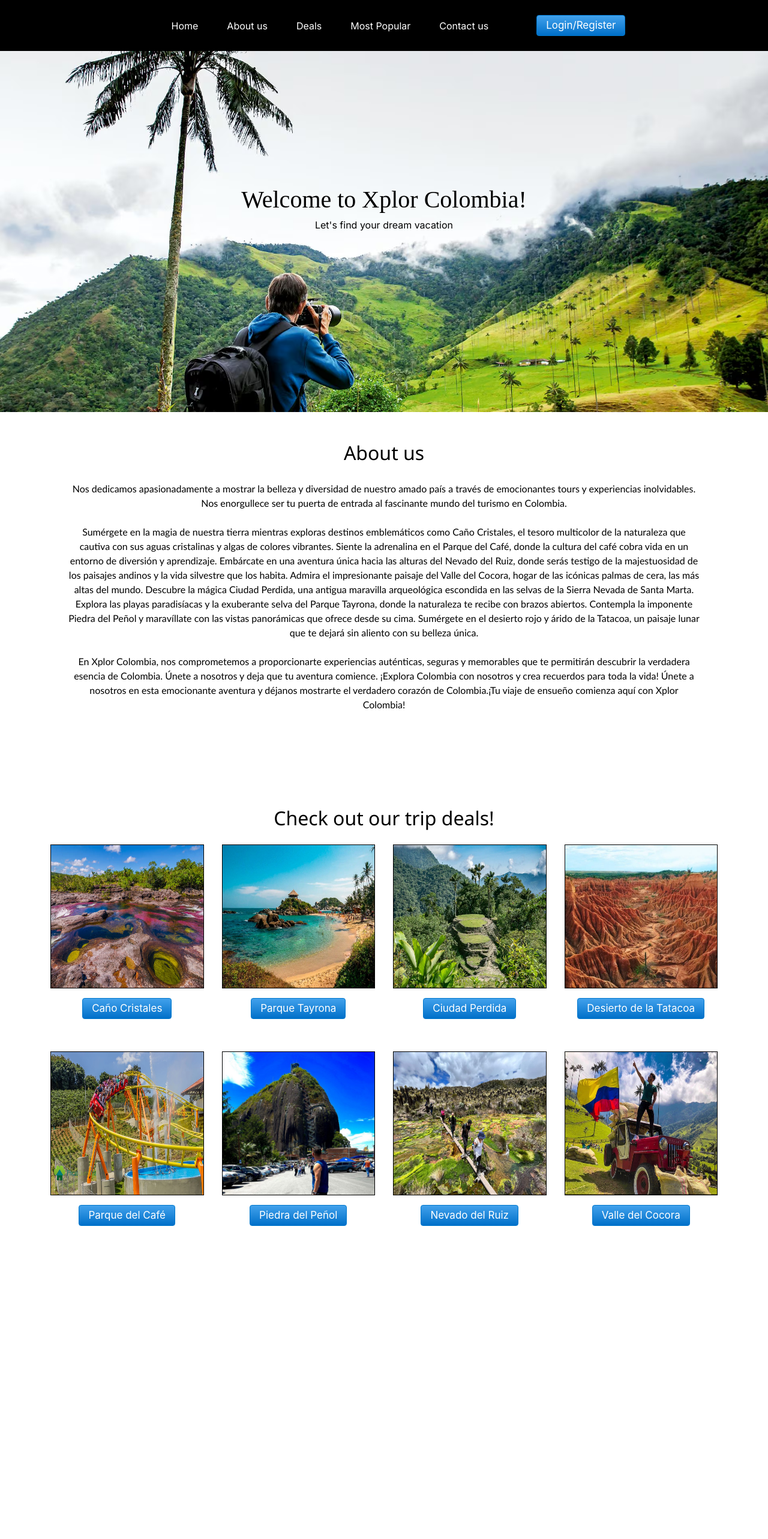
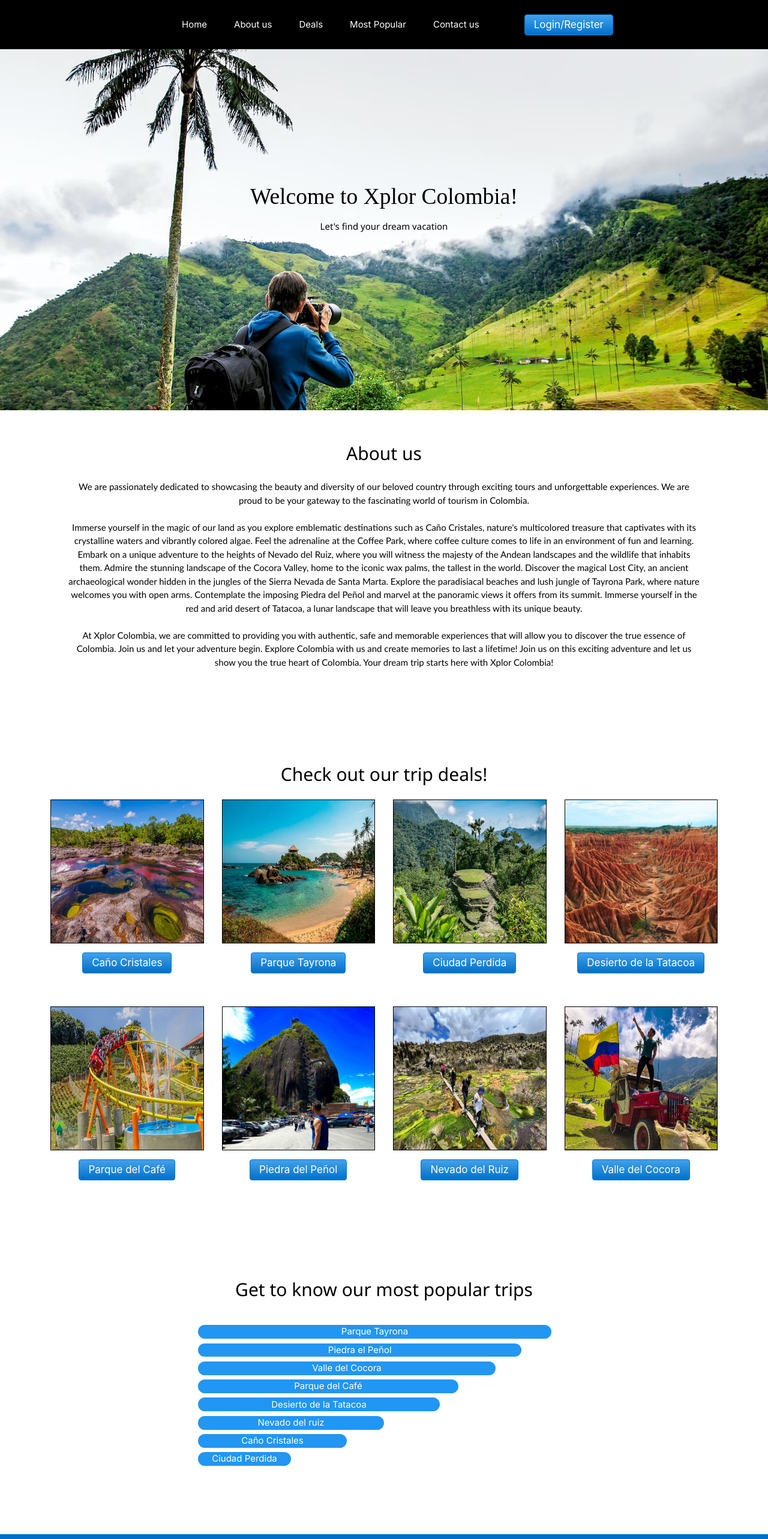
Before and after one commit to danielaolartebo/CI-XplorColombia, a Next.js app: page / in a window 1280 px wide. Shown: the top 2566 px of the page at 60% size. Before the commit the page ends 2088 px from the top, so only its background shows below. Built offline with nearby package versions, Linux system fonts and the light colour scheme.

Commit message:
most popular done

```diff
--- a/app/globals.css
+++ b/app/globals.css
@@ -40,7 +40,7 @@ body {
 }
 
 .description{
-  font: 1rem;
+  font-size: 1rem;
   text-align: center;
   margin-left: auto;
   margin-right: auto;
@@ -65,6 +65,10 @@ body {
 }
 
 a{
+  color: white;
+}
+
+.white-link {
   color: white;
 }
 
@@ -252,3 +256,40 @@ h2{
     width: 90%; /* Adjust width for smaller screens */
   }
 }
+
+/* --------------- MOST POPULAR  --------------- */
+
+.mostpop-container {
+  margin-top: 5%;
+  padding: 50px 20px;
+  height: auto;
+  width: 100%;
+}
+
+.progressbar-container {
+  margin: auto;
+  margin-top: 2.5em;
+  width: 50%;
+  height: auto;
+}
+
+.w3-white{
+  height: 100%;
+}
+
+.w3-container{
+  margin-top: 0.5em;
+  height: 5%;
+  padding: 1em;
+  text-align: center;
+}
+
+/* --------------- CONTACT US --------------- */
+
+.contactus-container {
+  margin-top: 5%;
+  padding: 50px 20px;
+  height: auto;
+  width: 100%;
+  background-color: #0070C9;
+}
--- a/app/page.tsx
+++ b/app/page.tsx
@@ -1,18 +1,20 @@
 import Image from "next/image";
+import React from 'react';
 
 export default function Home() {
   return (
     <main className="title_container">
-
+        <meta name="viewport" content="width=device-width, initial-scale=1" />
+        <link rel="stylesheet" href="https://www.w3schools.com/w3css/4/w3.css" />
           {/* HEADER BEGINS */}
           <header className="main-header">
             <div className="container">
               <div className="nav-header">
-                <li><a href="#home">Home</a></li>
-                <li><a href="#aboutus">About us</a></li>
-                <li><a href="#deals">Deals</a></li>
-                <li><a href="#mostpopular">Most Popular</a></li>
-                <li><a href="#contactus">Contact us</a></li>
+                <li><a href="#home" className="white-link">Home</a></li>
+                <li><a href="#aboutus" className="white-link">About us</a></li>
+                <li><a href="#deals" className="white-link">Deals</a></li>
+                <li><a href="#mostpopular" className="white-link">Most Popular</a></li>
+                <li><a href="#contactus" className="white-link">Contact us</a></li>
                 <button className="btn_btn_login"> Login/Register </button>
               </div>
             </div>
@@ -35,11 +37,9 @@ export default function Home() {
             </div>
             <div className="text-container">
                 <div className="text-aboutus">
-                    Nos dedicamos apasionadamente a mostrar la belleza y diversidad de nuestro amado país a través de emocionantes tours y experiencias inolvidables. Nos enorgullece ser tu puerta de entrada al fascinante mundo del turismo en Colombia.<br/><br/>
-                    Sumérgete en la magia de nuestra tierra mientras exploras destinos emblemáticos como Caño Cristales, el tesoro multicolor de la naturaleza que cautiva con sus aguas cristalinas y algas de colores vibrantes. Siente la adrenalina en el Parque del Café, donde la cultura del café cobra vida en un entorno de diversión y aprendizaje. Embárcate en una aventura única hacia las alturas del Nevado del Ruiz, donde serás testigo de la majestuosidad de los paisajes andinos y la vida silvestre que los habita. Admira el impresionante paisaje del Valle del Cocora, hogar de las icónicas palmas de cera, las más altas del mundo. Descubre la mágica Ciudad Perdida, una antigua maravilla arqueológica escondida en las selvas de la Sierra Nevada de Santa Marta. Explora las playas paradisíacas y la exuberante selva del Parque Tayrona, donde la naturaleza te recibe con brazos abiertos. Contempla la imponente Piedra del Peñol y maravíllate con las vistas panorámicas que ofrece desde su cima. Sumérgete en el desierto rojo y árido de la Tatacoa, un paisaje lunar que te dejará sin aliento con su belleza única.<br/><br/>
-
-                    En Xplor Colombia, nos comprometemos a proporcionarte experiencias auténticas, seguras y memorables que te permitirán descubrir la verdadera esencia de Colombia. Únete a nosotros y deja que tu aventura comience. ¡Explora Colombia con nosotros y crea recuerdos para toda la vida!
-                    Únete a nosotros en esta emocionante aventura y déjanos mostrarte el verdadero corazón de Colombia.¡Tu viaje de ensueño comienza aquí con Xplor Colombia!
+                    We are passionately dedicated to showcasing the beauty and diversity of our beloved country through exciting tours and unforgettable experiences. We are proud to be your gateway to the fascinating world of tourism in Colombia.<br/><br/>
+                    Immerse yourself in the magic of our land as you explore emblematic destinations such as Caño Cristales, nature's multicolored treasure that captivates with its crystalline waters and vibrantly colored algae. Feel the adrenaline at the Coffee Park, where coffee culture comes to life in an environment of fun and learning. Embark on a unique adventure to the heights of Nevado del Ruiz, where you will witness the majesty of the Andean landscapes and the wildlife that inhabits them. Admire the stunning landscape of the Cocora Valley, home to the iconic wax palms, the tallest in the world. Discover the magical Lost City, an ancient archaeological wonder hidden in the jungles of the Sierra Nevada de Santa Marta. Explore the paradisiacal beaches and lush jungle of Tayrona Park, where nature welcomes you with open arms. Contemplate the imposing Piedra del Peñol and marvel at the panoramic views it offers from its summit. Immerse yourself in the red and arid desert of Tatacoa, a lunar landscape that will leave you breathless with its unique beauty.<br/><br/>
+                    At Xplor Colombia, we are committed to providing you with authentic, safe and memorable experiences that will allow you to discover the true essence of Colombia. Join us and let your adventure begin. Explore Colombia with us and create memories to last a lifetime! Join us on this exciting adventure and let us show you the true heart of Colombia. Your dream trip starts here with Xplor Colombia!
                 </div>
             </div>
           </div>
@@ -119,6 +119,43 @@ export default function Home() {
             </div>
             {/* DEALS PAGE ENDS */}
 
+            {/* MOST POPULAR PAGE STARTS */}
+              <div className="mostpop-container">
+                <div className="deals-subtitle" id="mostpopular">
+                  Get to know our most popular trips
+                </div>
+                <div className="progressbar-container">
+                    <div className="w3-white">
+                        {/* 1 PROGRESS BAR */}
+                        <div className="w3-container w3-blue w3-round-xlarge" style={{ width: '95%'} as React.CSSProperties}> Parque Tayrona </div>
+                        {/* 2 PROGRESS BAR */}
+                        <div className="w3-container w3-blue w3-round-xlarge" style={{ width: '87%'} as React.CSSProperties}> Piedra el Peñol</div>
+                        {/* 3 PROGRESS BAR */}
+                        <div className="w3-container w3-blue w3-round-xlarge" style={{ width: '80%'} as React.CSSProperties}> Valle del Cocora </div>
+                        {/* 4 PROGRESS BAR */}
+                        <div className="w3-container w3-blue w3-round-xlarge" style={{ width: '70%'} as React.CSSProperties}> Parque del Café </div>
+                        {/* 5 PROGRESS BAR */}
+                        <div className="w3-container w3-blue w3-round-xlarge" style={{ width: '65%'} as React.CSSProperties}> Desierto de la Tatacoa </div>
+                        {/* 6 PROGRESS BAR */}
+                        <div className="w3-container w3-blue w3-round-xlarge" style={{ width: '50%'} as React.CSSProperties}> Nevado del ruiz </div>
+                        {/* 7 PROGRESS BAR */}
+                        <div className="w3-container w3-blue w3-round-xlarge" style={{ width: '40%'} as React.CSSProperties}> Caño Cristales </div>
+                        {/* 8 PROGRESS BAR */}
+                        <div className="w3-container w3-blue w3-round-xlarge" style={{ width: '25%'} as React.CSSProperties}> Ciudad Perdida </div>
+                    </div>
+                </div>
+              </div>
+            {/* MOST POPULAR PAGE ENDS */}
+
+
+            {/* CONTACT US PAGE STARTS */}
+            <div className="contactus-container">
+                <div className="deals-subtitle" id="contactus">
+                  Contact us
+                </div>
+
+            </div>
+            {/* CONTACT US PAGE ENDS */}
 
     </main>
   );
```
